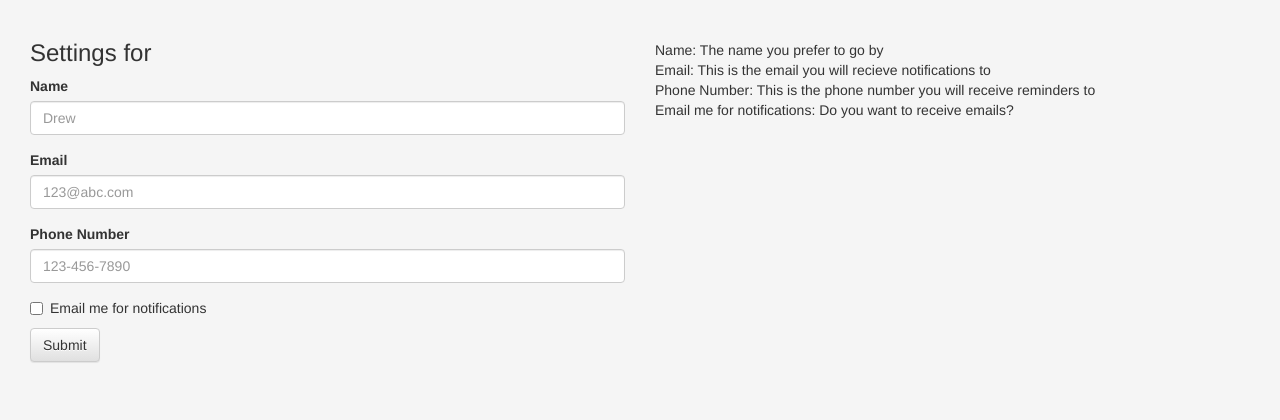
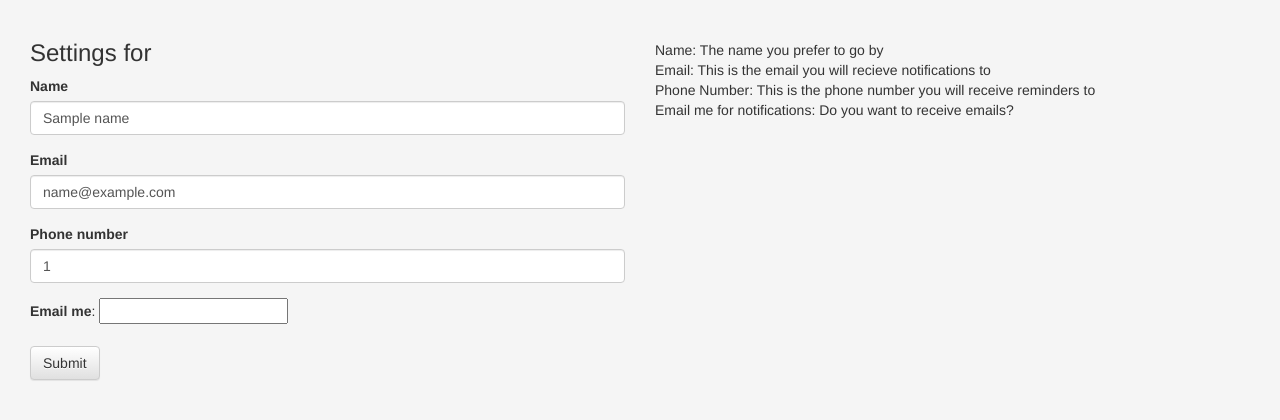
Before and after one commit to DeepHorizons/awesome-house, a Python web app: template website/templates/settings.html in a window 1280 px wide. Shown: the part 51-471 px from the top of the page. Run offline with Jinja, Linux system fonts and the light colour scheme; the template is opened without the code that fills it: most values are stand-ins (such as "Sample title", 1, 10 or a date in 2020); form fields are guessed from the names that the template uses.

Commit message:
The settings form currently uses WTForms

```diff
--- a/website/templates/settings.html
+++ b/website/templates/settings.html
@@ -4,30 +4,46 @@
 <div class="row>">
     <div class="col-sm-6">
         <h3>Settings for {{ current_user.name }}</h3>
-        <form action="/login/settings" method="POST">
-            <div class="form-group">
-                <label for="name">Name</label>
-                <input type="text" class="form-control" id="name" name="name" placeholder="Drew" value="{{ current_user.name }}">
+        <form class="form-group" action="/login/settings" method="POST">
+            {{ form.hidden_tag() }}
+
+            <div class="form-group {% if form.name.errors %}has-error{% endif %}">
+                {%- for error in form.name.errors %}
+                <label class="control-label">{{ error }}</label>
+                {%- else %}
+                {{ form.name.label('Name') }}
+                {%- endfor %}
+                {{ form.name(class='form-control', placeholder='Drew', value=name) }}
             </div>
 
-            <div class="form-group">
-                <label for="email">Email</label>
-                <input type="email" class="form-control" id="email" name="email" placeholder="123@abc.com" value="{{ current_user.email }}">
+            <div class="form-group {% if form.email.errors %}has-error{% endif %}">
+
+                {%- for error in form.email.errors %}
+                <label class="control-label">{{ error }}</label>
+                {%- else %}
+                {{ form.email.label('Email') }}
+                {%- endfor %}
+                {{ form.email(class='form-control', placeholder='123@abc.com', value=email) }}
             </div>
 
-            <div class="form-group">
-                <label for="phone_number">Phone Number</label>
-                <input type="tel" class="form-control" id="phone_number" name="phone_number" placeholder="123-456-7890" {% if current_user.phone_number %}value="{{ current_user.phone_number }}"{% endif %}>
+            <div class="form-group {% if form.phone_number.errors %}has-error{% endif %}">
+                {%- for error in form.phone_number.errors %}
+                <label class="control-label">{{ error }}</label>
+                {%- else %}
+                {{ form.phone_number.label }}
+                {%- endfor %}
+                {{ form.phone_number(class='form-control', placeholder='123-456-7890', value=phone_number if phone_number else '') }}
             </div>
 
-            <div class="checkbox">
-                <label for="email_me">
-                    <input type="checkbox" {% if current_user.email_me %}checked{% endif %} id="email_me" name="email_me"> Email me for notifications
-                </label>
-            </div>
+
+            {{ form.email_me.label }}:
+            {{ form.email_me() }}
+
 
             <!-- TODO add password changer -->
 
+            <br>
+            <br>
             <button type="submit" class="btn btn-default">Submit</button>
         </form>
     </div>
```
Also changed, not shown: website/forms.py (added, +33 -0 lines), website/login.py (+47 -10 lines).
